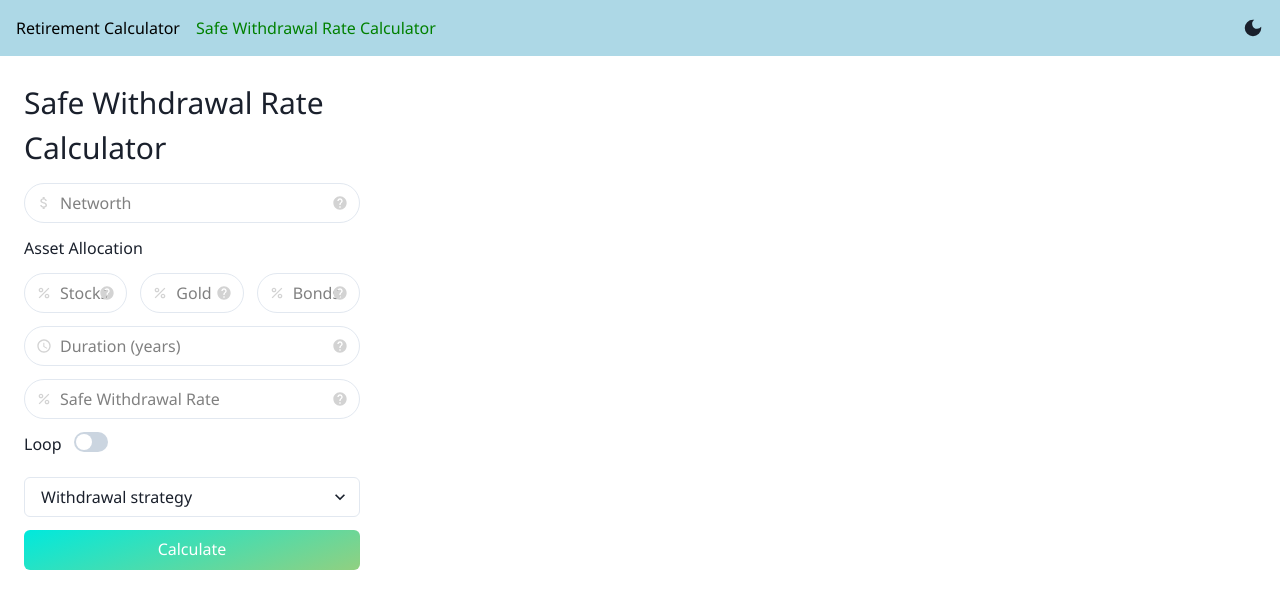
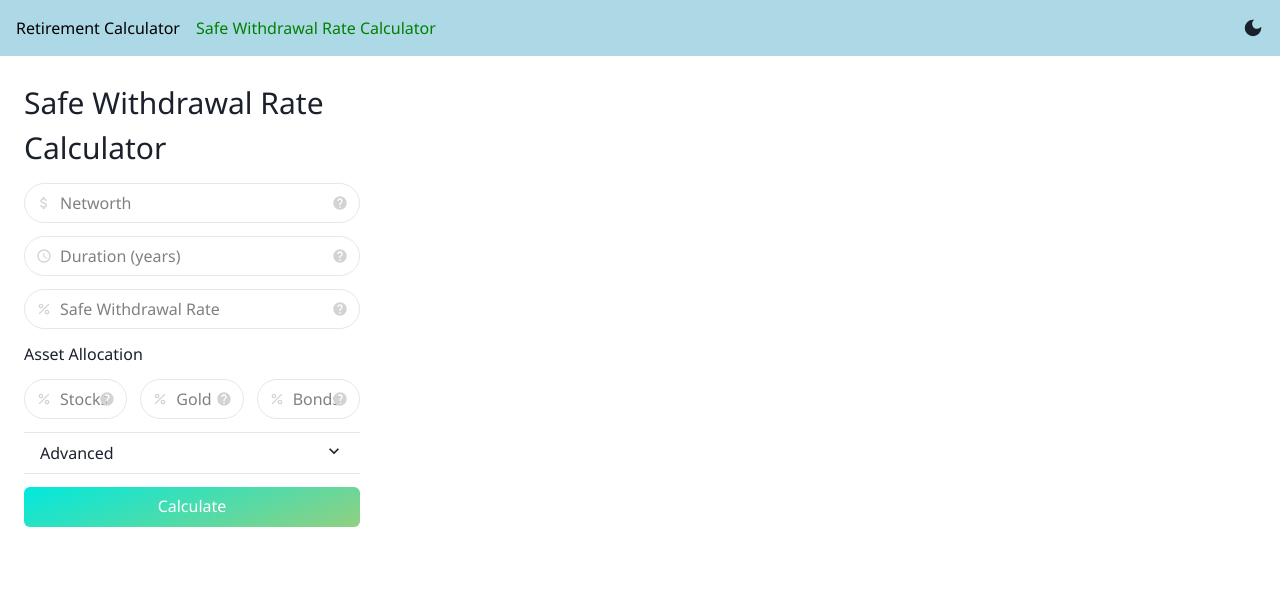
Before and after one commit to therealbluepandabear/fire-finance, a React (Create React App) app: page / in a window 1280 px wide. Both pictures are taken after a click on the element "Safe Withdrawal Rate Calculator". Shown: the top 608 px of the page. Built offline with nearby package versions, Linux system fonts and the light colour scheme.

Commit message:
Some minor UI improvements for `SWRCalculatorForm`.

```diff
--- a/src/components/swr-calculator/SWRCalculatorForm.tsx
+++ b/src/components/swr-calculator/SWRCalculatorForm.tsx
@@ -1,4 +1,4 @@
-import { Flex, FormLabel, Select, Switch, Text } from '@chakra-ui/react'
+import { Accordion, AccordionButton, AccordionIcon, AccordionItem, AccordionPanel, Flex, FormLabel, Select, Switch, Text } from '@chakra-ui/react'
 import { RegisterOptions, useForm } from 'react-hook-form'
 import { MdAttachMoney, MdPercent, MdSchedule } from 'react-icons/md'
 import { SWRCalculatorInputs } from '../../models/swr-calculator'
@@ -39,6 +39,22 @@ export default function SWRCalculatorForm(props: SWRCalculatorFormProps): JSX.El
                     tooltipText="Your current networth."
                 />
 
+                <FormInput
+                    placeholder="Duration (years)"
+                    inputLeftElement={<MdSchedule color="lightgray" />}
+                    isInvalid={!!errors.duration}
+                    register={register("duration", numberRegisterOptions)}
+                    tooltipText="Duration (years)."
+                />
+
+                <FormInput
+                    placeholder="Safe Withdrawal Rate"
+                    inputLeftElement={<MdPercent color="lightgray" />}
+                    isInvalid={!!errors.safeWithdrawalRate}
+                    register={register("safeWithdrawalRate", percentageRegisterOptions)}
+                    tooltipText="Percentage of retirement savings to withdraw yearly."
+                />
+
                 <Text>Asset Allocation</Text>
 
                 <Flex
@@ -70,22 +86,19 @@ export default function SWRCalculatorForm(props: SWRCalculatorFormProps): JSX.El
                     />
                 </Flex>
 
-                <FormInput
-                    placeholder="Duration (years)"
-                    inputLeftElement={<MdSchedule color="lightgray" />}
-                    isInvalid={!!errors.duration}
-                    register={register("duration", numberRegisterOptions)}
-                    tooltipText="Duration (years)."
-                />
-
-                <FormInput
-                    placeholder="Safe Withdrawal Rate"
-                    inputLeftElement={<MdPercent color="lightgray" />}
-                    isInvalid={!!errors.safeWithdrawalRate}
-                    register={register("safeWithdrawalRate", percentageRegisterOptions)}
-                    tooltipText="Percentage of retirement savings to withdraw yearly."
-                />
-
+                <Accordion allowToggle>
+                    <AccordionItem>
+                        <AccordionButton>
+                            <Flex width="100%">
+                                Advanced
+                                <AccordionIcon marginLeft="auto" />
+                            </Flex>
+                        </AccordionButton>
+                        <AccordionPanel pb={4}>
+                            <Flex
+                                flexDirection="column"
+                                gap="13px"
+                            >
                                 <Flex flexDirection="row">
                                     <FormLabel htmlFor="loopSwitch">Loop</FormLabel>
                                     <Switch id="loopSwitch" {...register("shouldLoop")}  />
@@ -95,6 +108,10 @@ export default function SWRCalculatorForm(props: SWRCalculatorFormProps): JSX.El
                                     <option value='fixed-percentage'>Fixed percentage</option>
                                     <option value='initial-percentage'>Initial percentage</option>
                                 </Select>
+                            </Flex>
+                        </AccordionPanel>
+                    </AccordionItem>
+                </Accordion>
 
                 <FormSubmitButton>Calculate</FormSubmitButton>
             </Flex>
```
Lines whose indentation alone changed are shown as unchanged.
